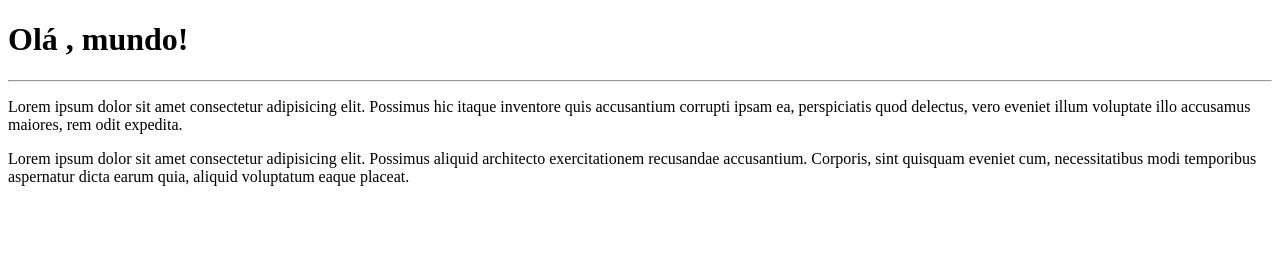
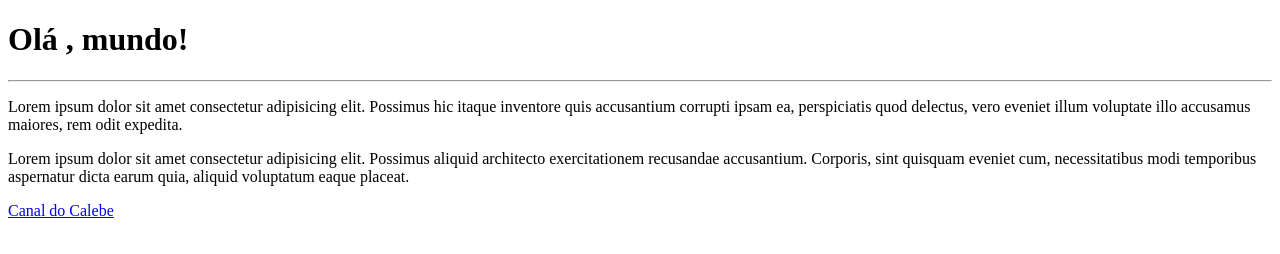
Before and after one commit to calebemarques/My-site, a plain HTML site: page site- exemplo/index.html in a window 1280 px wide. Drawn offline with Linux system fonts and the light colour scheme.

Commit message:
Adicionei Um link

```diff
--- a/site- exemplo/index.html
+++ b/site- exemplo/index.html
@@ -11,6 +11,6 @@
      <hr>
      <p>Lorem ipsum dolor sit amet consectetur adipisicing elit. Possimus hic itaque inventore quis accusantium corrupti ipsam ea, perspiciatis quod delectus, vero eveniet illum voluptate illo accusamus maiores, rem odit expedita.</p>
      <p>Lorem ipsum dolor sit amet consectetur adipisicing elit. Possimus aliquid architecto exercitationem recusandae accusantium. Corporis, sint quisquam eveniet cum, necessitatibus modi temporibus aspernatur dicta earum quia, aliquid voluptatum eaque placeat.</p>
-
+     <p><a href="https://www.youtube.com/channel/UCwFUHJBvVaFqxXlIDexSBUQ?view_as=subscriber">Canal do Calebe</a></p>
 </body>
 </html>
```
